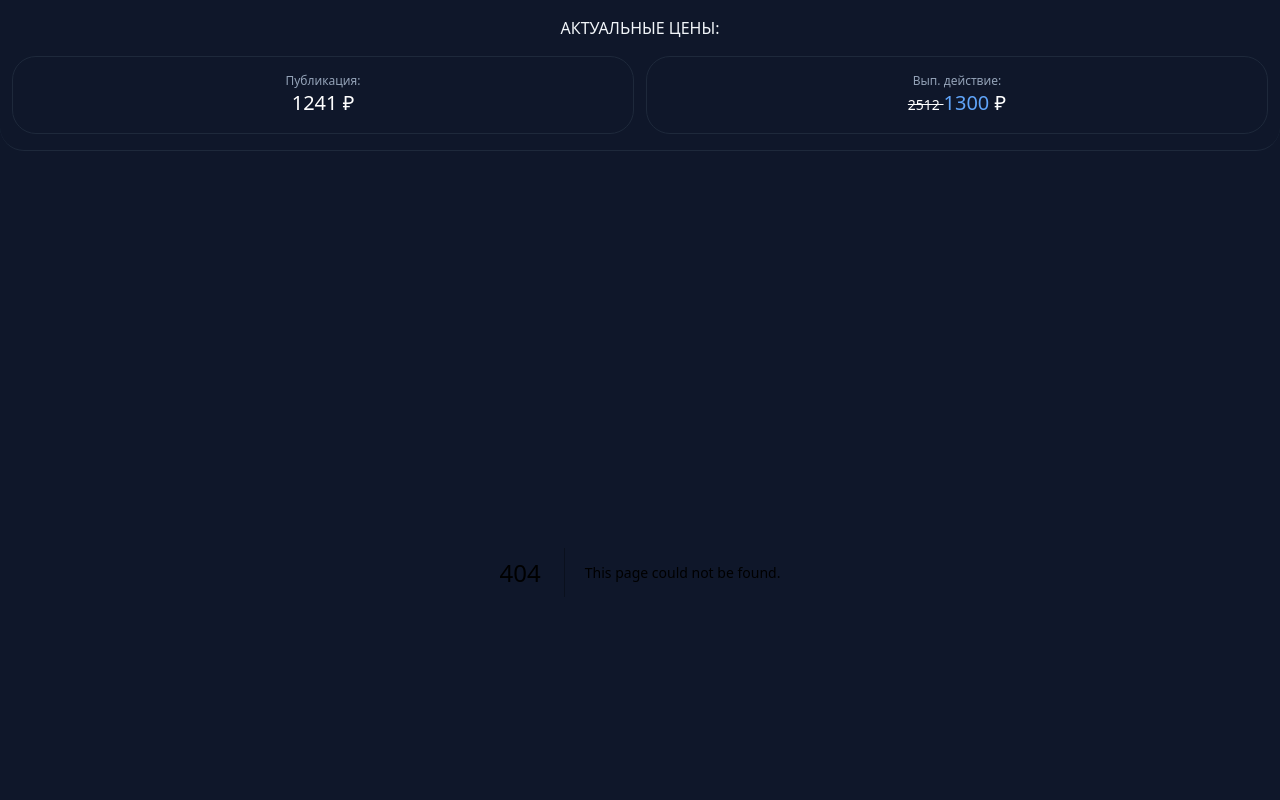
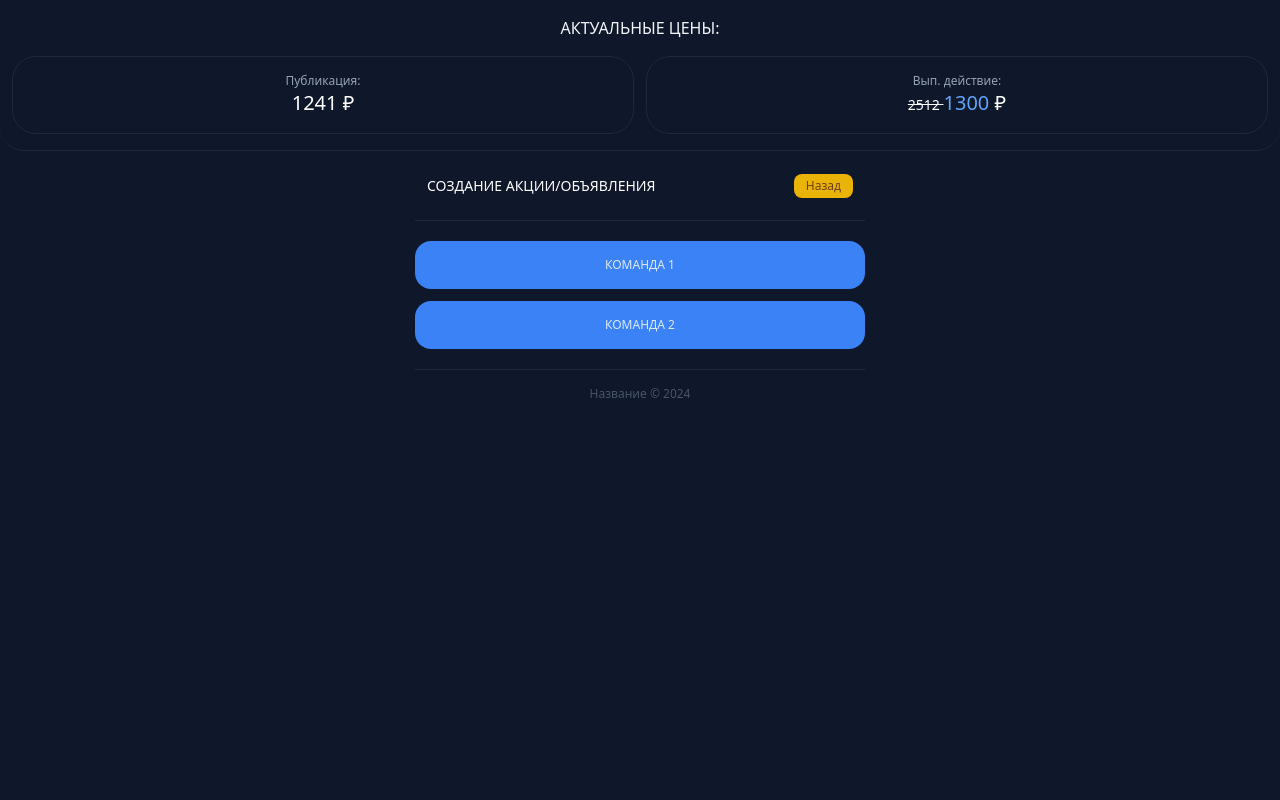
Before and after one commit to a1kashnya/seller-telegram-web-app, a Next.js app: page /pages/create in a window 1280 px wide. Before the commit this address had no page. Shown: the top 800 px of the page. Built offline with nearby package versions, Linux system fonts and the light colour scheme.

Commit message:
Add create page

```diff
--- /dev/null
+++ b/app/_components/create/Create.js
@@ -0,0 +1,37 @@
+"use client"
+
+import { useState } from 'react';
+
+import CreateTeam from '@/_components/create/CreateTeam';
+import CreateForm from '@/_components/create/CreateForm';
+import CreateSuccess from '@/_components/create/CreateSuccess';
+
+const Create = () => {
+    const [step, setStep] = useState('start');
+
+    const handleTeam = () => {
+        setStep('form');
+    };
+
+    const handleForm = () => {
+        setStep('finish');
+    };
+
+    return (
+        <div>
+            {step === 'start' && (
+                <CreateTeam handle={handleTeam}/>
+            )}
+
+            {step === 'form' && (
+                <CreateForm handle={handleForm}/>
+            )}
+
+            {step === 'finish' && (
+                <CreateSuccess />
+            )}
+        </div>
+    )
+}
+
+export default Create
--- /dev/null
+++ b/app/_components/create/CreateForm.js
@@ -0,0 +1,24 @@
+import Title from "@/_components/_ui/Title"
+
+const CreateForm = ({ handle }) => {
+    return (
+        <div>
+            <Title name="Заполните форму" btn />
+            <div className="grid gap-3 border-t border-b py-5 border-slate-800">
+                <input className="bg-slate-900 border border-slate-800 rounded-2xl p-3 text-center text-slate-300" placeholder="Имя акции" />
+                <input className="bg-slate-900 border border-slate-800 rounded-2xl p-3 text-center text-slate-300" placeholder="Маркетплейс" />
+                <input className="bg-slate-900 border border-slate-800 rounded-2xl p-3 text-center text-slate-300" placeholder="Категория" />
+                <input className="bg-slate-900 border border-slate-800 rounded-2xl p-3 text-center text-slate-300" placeholder="Имя товара" />
+                <input className="bg-slate-900 border border-slate-800 rounded-2xl p-3 text-center text-slate-300" placeholder="Обычная цена товара" />
+                <input className="bg-slate-900 border border-slate-800 rounded-2xl p-3 text-center text-slate-300" placeholder="Баллов в системе маркетплейса за отзыв" />
+                <input className="bg-slate-900 border border-slate-800 rounded-2xl p-3 text-center text-slate-300" placeholder="% кешбека, который будет в акции" />
+                <input className="bg-slate-900 border border-slate-800 rounded-2xl p-3 text-center text-slate-300" placeholder="Поисковой запрос" />
+                <input className="bg-slate-900 border border-slate-800 rounded-2xl p-3 text-center text-slate-300" placeholder="Как должна получится поисковая выдача" />
+                <input className="bg-slate-900 border border-slate-800 rounded-2xl p-3 text-center text-slate-300" placeholder="Фото публикации" />
+                <button onClick={handle} className='className="block w-full bg-blue-500 text-blue-100 text-xs text-center rounded-2xl font-medium uppercase px-2 py-4'>Отправить</button>
+            </div>
+        </div>
+    )
+}
+
+export default CreateForm
--- /dev/null
+++ b/app/_components/create/CreateSuccess.js
@@ -0,0 +1,15 @@
+import Link from "next/link"
+
+const CreateSuccess = () => {
+    return (
+        <div>
+            <div className="grid gap-3 border-t border-b py-5 border-slate-800">
+                <h2 className="text-white text-center text-2xl">Ваша акция <b>имя акции</b> создана успешно!</h2>
+                <div className="text-white text-center mb-3">Теперь нужно дождаться модерации. Все публикации мы тщательно проверяем, но обычно это занимает не больше часа. Ожидайте.</div>
+                <Link className="block w-full bg-blue-500 text-blue-100 text-xs text-center rounded-2xl font-medium uppercase px-2 py-4" href="/">Вернуться</Link>
+            </div>
+        </div>
+    )
+}
+
+export default CreateSuccess
--- /dev/null
+++ b/app/_components/create/CreateTeam.js
@@ -0,0 +1,27 @@
+import Title from "@/_components/_ui/Title"
+
+const CreateTeam = ({handle}) => {
+    const teams = [ // Заглушка комманд
+        {
+            id: 1,
+            name: 'Команда 1'
+        },
+        {
+            id: 2,
+            name: 'Команда 2'
+        }
+    ]
+
+    return (
+        <div>
+            <Title name="Создание акции/объявления" btn />
+            <div className="grid gap-3 border-t border-b py-5 border-slate-800">
+                { teams.map(({id, name}) => (
+                    <button key={id} className='className="block w-full bg-blue-500 text-blue-100 text-xs text-center rounded-2xl font-medium uppercase px-2 py-4' onClick={handle}>{name}</button>
+                ))}
+            </div>
+        </div>
+    )
+}
+
+export default CreateTeam
--- a/app/_components/home/Home.js
+++ b/app/_components/home/Home.js
@@ -6,7 +6,7 @@ const Home = () => {
         <div>
             <Title name="Главное меню"/>
             <div className="grid gap-3 border-t border-b py-5 border-slate-800">
-                <Link className="block w-full bg-blue-500 text-blue-100 text-xs text-center rounded-2xl font-medium uppercase px-2 py-4" href="create">Создать объявление/акцию</Link>
+                <Link className="block w-full bg-blue-500 text-blue-100 text-xs text-center rounded-2xl font-medium uppercase px-2 py-4" href="pages/create">Создать объявление/акцию</Link>
             </div>
         </div>
     )
--- /dev/null
+++ b/app/pages/create/page.js
@@ -0,0 +1,7 @@
+import Create from "@/_components/create/Create"
+
+const CreatePage = () => {
+  return <Create />
+}
+
+export default CreatePage
```
